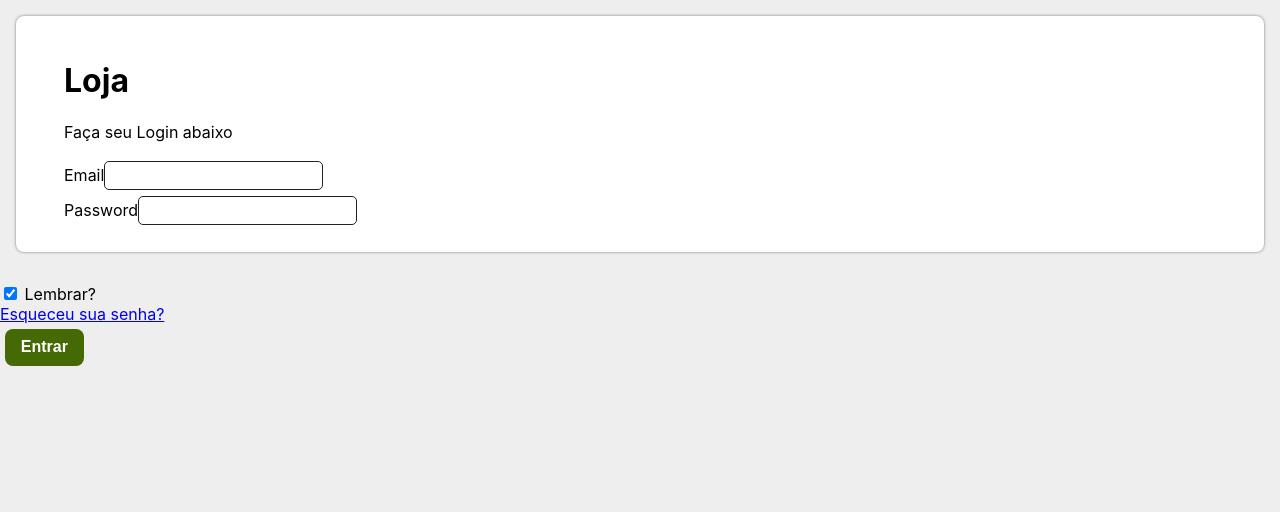
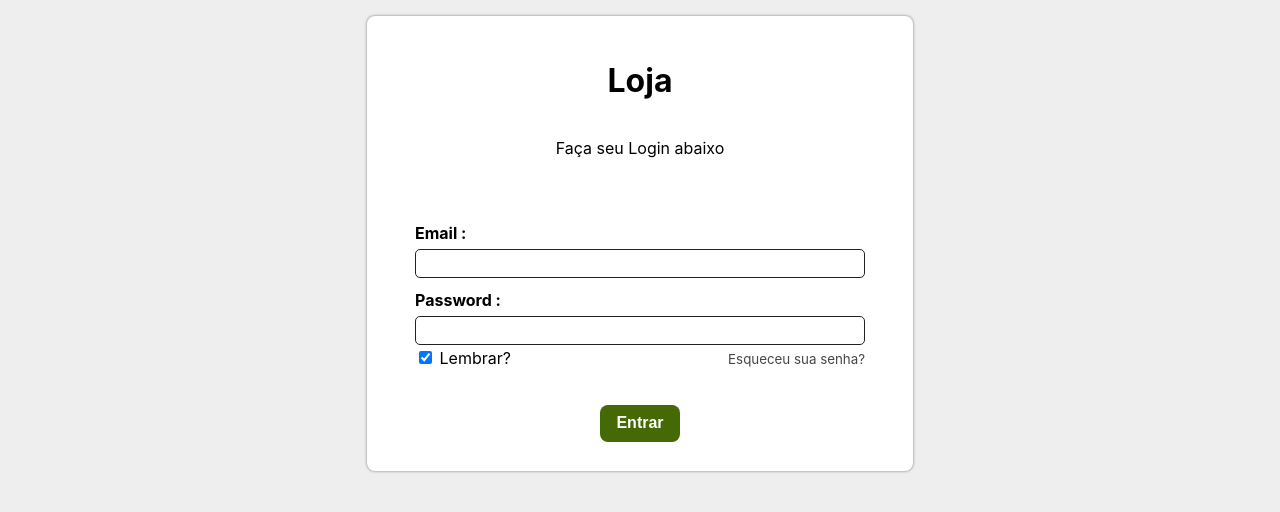
Before and after one commit to vhfuly/ecommerce-dashboard, a React (Create React App) app: page /#/login in a window 1280 px wide. Shown: the top 512 px of the page. Built offline with nearby package versions, Linux system fonts and the light colour scheme.

Commit message:
feat: add styles on login

```diff
--- a/src/containers/Login/index.tsx
+++ b/src/containers/Login/index.tsx
@@ -4,6 +4,8 @@ import Title from '../../components/Text/Title';
 import Input from '../../components/Inputs/Simple';
 import Checkbox from '../../components/Inputs/Checkbox';
 import Button from '../../components/Buttons/Simple';
+
+import '../../styles/containers/login.css'
 
 type LoginState = {
   email: string;
@@ -30,32 +32,37 @@ const Login: React.FC = () =>{
   return (
     <div className='container-login'>
       <div className='card'>
+        <div className='flex flexColumn center'>
           <Title type='h1' title='Loja' />
           <p>Faça seu Login abaixo</p>
+        </div>
+        <br/><br/>
           <Input
-          label='Email'
+            label='Email : '
             value={login.email}
             onChange={(event: React.ChangeEvent<HTMLInputElement>) => onchangeInput('email', event)}
           />
           <Input
-          label='Password'
+            label='Password : '
             value={login.password}
             type='password'
             onChange={(event: React.ChangeEvent<HTMLInputElement>) => onchangeInput('password', event)}
           />
-      </div>
-      <div>
-        <div>
+        <div className='flex'>
+          <div className='flex-1'>
             <Checkbox
               value={login.optionRemember}
               onChange ={() => onChangeCheckBox('optionRemember')}
               label='Lembrar?'
             />
           </div>
-        <div>
-          <Link to='/recover-password'>Esqueceu sua senha?</Link>
+          <div className='flex-end'>
+            <Link to='/recover-password'><small>Esqueceu sua senha?</small></Link>
           </div>
+        </div>
+        <div className='button-login'>
           <Button type='success' route='/' label='Entrar'/>
+        </div>
       </div>
     </div>
   );
--- a/src/styles/components/inputs.css
+++ b/src/styles/components/inputs.css
@@ -12,6 +12,16 @@
   font-size: 1.1rem;
   border: none;
   cursor: pointer;
+}
+
+.input-simple {
+  display: flex;
+  flex-direction: column;
+}
+
+.input-simple label {
+  margin: 0.6rem 0 0.15rem 0;
+  font-weight: bold;
 }
 
 .input-simple input{
--- /dev/null
+++ b/src/styles/containers/login.css
@@ -0,0 +1,20 @@
+.container-login {
+ display: flex;
+ justify-content: center;
+}
+
+.container-login .card{
+  width: 95%;
+  max-width: 450px;
+}
+
+.container-login a{
+  text-decoration: none;
+  color: #474747;
+}
+
+.button-login {
+  display: flex;
+  justify-content: center;
+  margin-top: 2rem;
+}
--- a/src/styles/global.css
+++ b/src/styles/global.css
@@ -33,6 +33,12 @@ body {
   -webkit-font-smoothing: antialiased;
   -moz-osx-font-smoothing: grayscale;
   overflow-y: hidden;
+}
+
+p, h1, h2, h3, h4 {
+  display: flex;
+  justify-content: center;
+  align-items: center;
 }
 
 .card {
@@ -106,6 +112,9 @@ body {
   justify-content: center;
 }
 
+.flex-end{
+  justify-content: flex-end;
+}
 
 .flex-1 {
   flex: 1;
```
Lines whose indentation alone changed are shown as unchanged.
